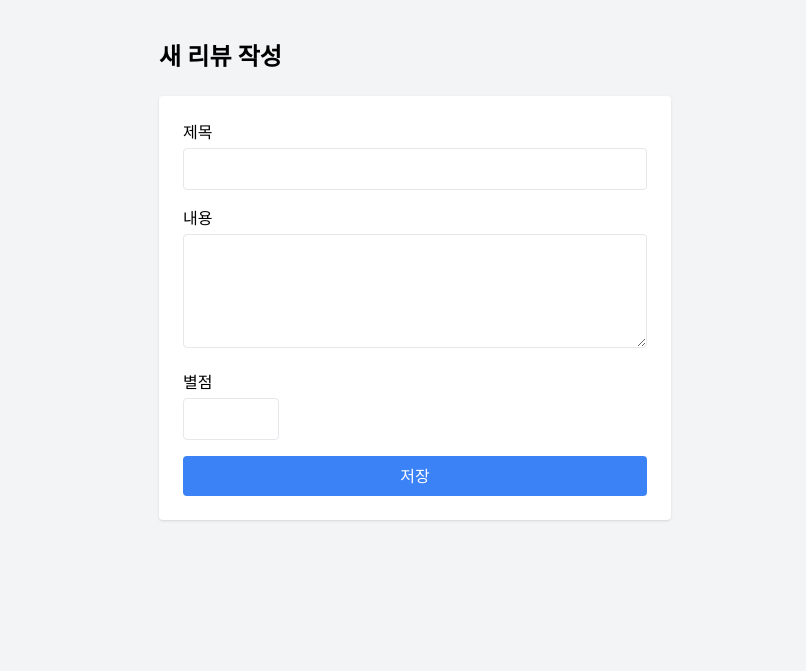
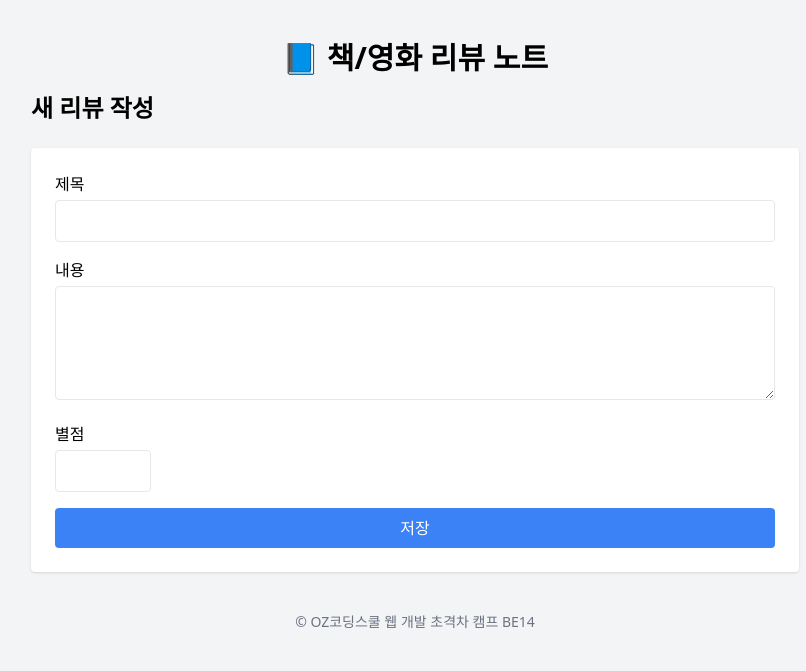
Before and after one commit to 1yul2/website, a Flask app: page /new in a window 1280 px wide. Shown: the top 671 px of the page, without its empty margins (225-1031 px from the left). Run offline with Flask 3, Linux system fonts and the light colour scheme; some libraries are stand-ins or nearby versions.

Commit message:
feat: layout module setup

```diff
--- /dev/null
+++ b/app/templates/base.html
@@ -0,0 +1,24 @@
+<!doctype html>
+<html lang="ko">
+    <head>
+        <meta charset="UTF-8" />
+        <title>{% block title %}리뷰 노트{% endblock %}</title>
+        <script src="https://cdn.tailwindcss.com"></script>
+    </head>
+    <body class="bg-gray-100 font-sans">
+        <div class="max-w-3xl mx-auto py-10">
+            <!-- 공통 헤더 -->
+            <h1 class="text-3xl font-bold mb-4 text-center">
+                📘 책/영화 리뷰 노트
+            </h1>
+
+            <!-- 개별 페이지 콘텐츠 -->
+            {% block content %}{% endblock %}
+
+            <!-- 공통 푸터 -->
+            <footer class="mt-10 text-center text-gray-500 text-sm">
+                © OZ코딩스쿨 웹 개발 초격차 캠프 BE14
+            </footer>
+        </div>
+    </body>
+</html>
--- a/app/templates/new.html
+++ b/app/templates/new.html
@@ -1,12 +1,5 @@
-<!doctype html>
-<html lang="ko">
-    <head>
-        <meta charset="UTF-8" />
-        <title>새 리뷰 작성</title>
-        <script src="https://cdn.tailwindcss.com"></script>
-    </head>
-    <body class="bg-gray-100 font-sans">
-        <div class="max-w-lg mx-auto py-10">
+{% extends "base.html" %} {% block title %}새 리뷰 작성{% endblock %} {% block
+content %}
 <h1 class="text-2xl font-bold mb-6">새 리뷰 작성</h1>
 <form method="POST" class="space-y-4 bg-white p-6 shadow rounded">
     <div>
@@ -45,6 +38,4 @@
         저장
     </button>
 </form>
-        </div>
-    </body>
-</html>
+{% endblock %}
```
Also changed, not shown: app/templates/edit.html (+3 -12 lines), app/templates/index.html (+4 -17 lines). Lines whose indentation alone changed are shown as unchanged.
